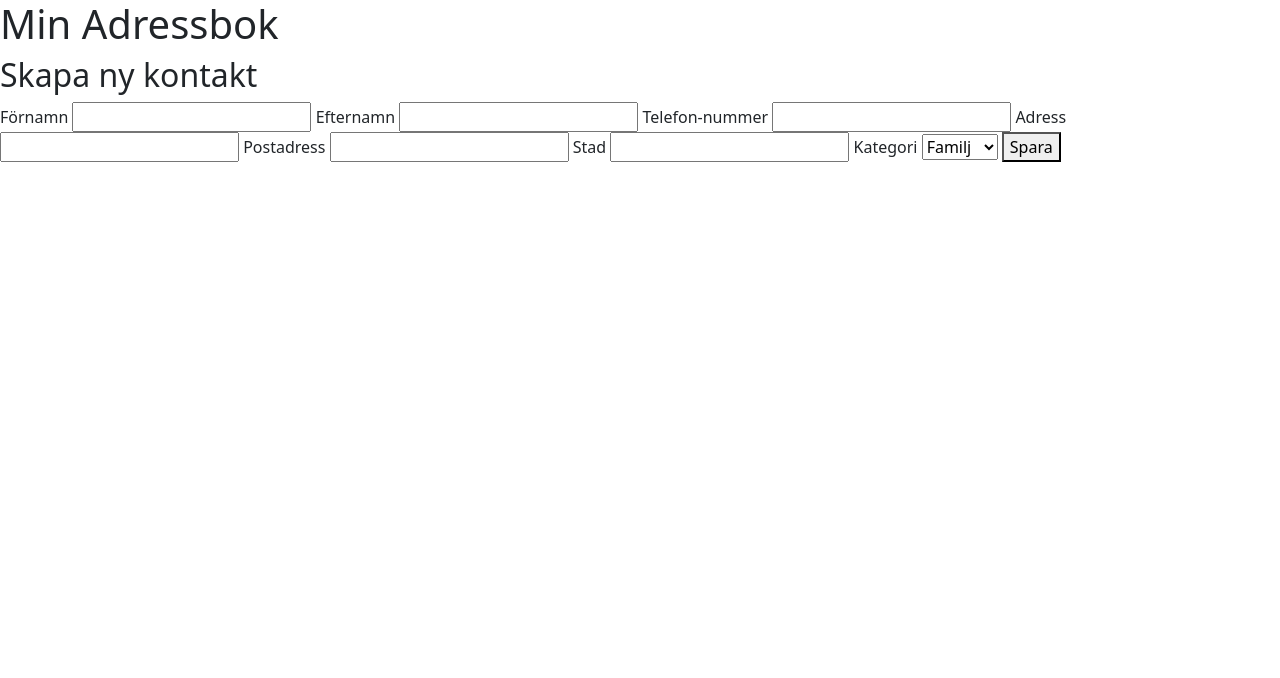
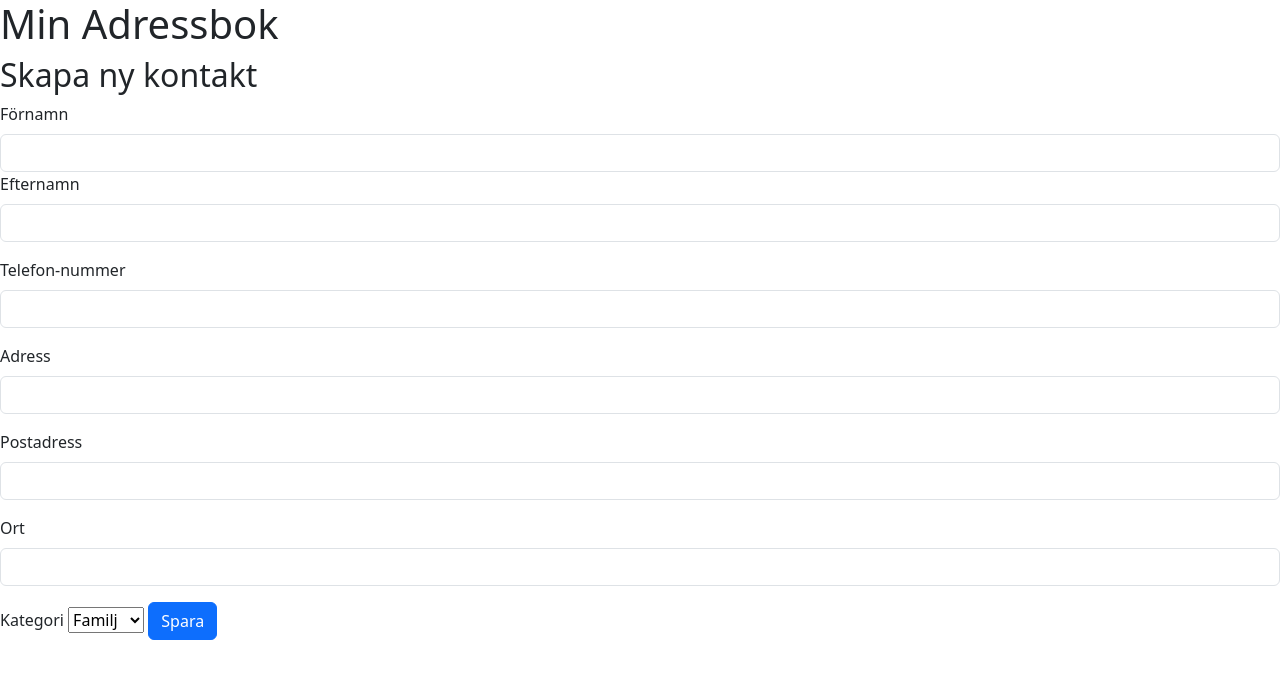
Before and after one commit to Ziggybush/gik339-grupp10-projekt, a website: page public/index.html in a window 1280 px wide. Drawn offline with nearby package versions, Linux system fonts and the light colour scheme; no server answers.

Commit message:
formulär

```diff
--- a/public/index.html
+++ b/public/index.html
@@ -13,27 +13,38 @@
     </header>
     <main>
       <form id="newContactForm">
-        <h2>Skapa ny kontakt</h2>
-        <label for="firstName">Förnamn</label>
-        <input type="text" name="firstName" id="firstName" class="textField" />
-        <label for="lastName">Efternamn</label>
-        <input type="text" name="lastName" id="lastName" class="textField" />
-        <label for="phone">Telefon-nummer</label>
-        <input type="text" name="phone" id="phone" class="textField" />
-        <label for="address">Adress</label>
-        <input type="text" name="address" id="address" class="textField" />
-        <label for="postCode">Postadress</label>
-        <input type="text" name="postCode" id="postCode" class="textField" />
-        <label for="city">Stad</label>
-        <input type="text" name="city" id="city" class="textField" />
-        <label for="category">Kategori</label>
+<h2>Skapa ny kontakt</h2>
+  <div class="mb-3">
+    <label for="firstName" class="form-label">Förnamn</label>
+    <input type="text" class="form-control" id="firstName">
+  <div class="mb-3">
+    <label for="lastName" class="form-label">Efternamn</label>
+    <input type="text" class="form-control" id="lastName">
+  </div>
+  <div class="mb-3">
+    <label for="phone" class="form-label">Telefon-nummer</label>
+    <input type="text" class="form-control" id="phone">
+  </div>
+  <div class="mb-3">
+    <label for="address" class="form-label">Adress</label>
+    <input type="text" class="form-control" id="address">
+  </div>
+  <div class="mb-3">
+    <label for="postCode" class="form-label">Postadress</label>
+    <input type="text" class="form-control" id="postCode">
+  </div>
+  <div class="mb-3">
+    <label for="city" class="form-label">Ort</label>
+    <input type="text" class="form-control" id="city">
+  </div>
+  <label for="category">Kategori</label>
         <select name="category" id="category">
           <option value="family">Familj</option>
           <option value="friends">Vänner</option>
           <option value="work">Arbete</option>
         </select>
-        <button type="submit">Spara</button>
-      </form>
+  <button type="submit" class="btn btn-primary">Spara</button>
+</form>
     </main>
     <section>
       <ul id="AddressList"></ul>
```
Also changed, not shown: server.js (+12 -11 lines), 1 other file.
